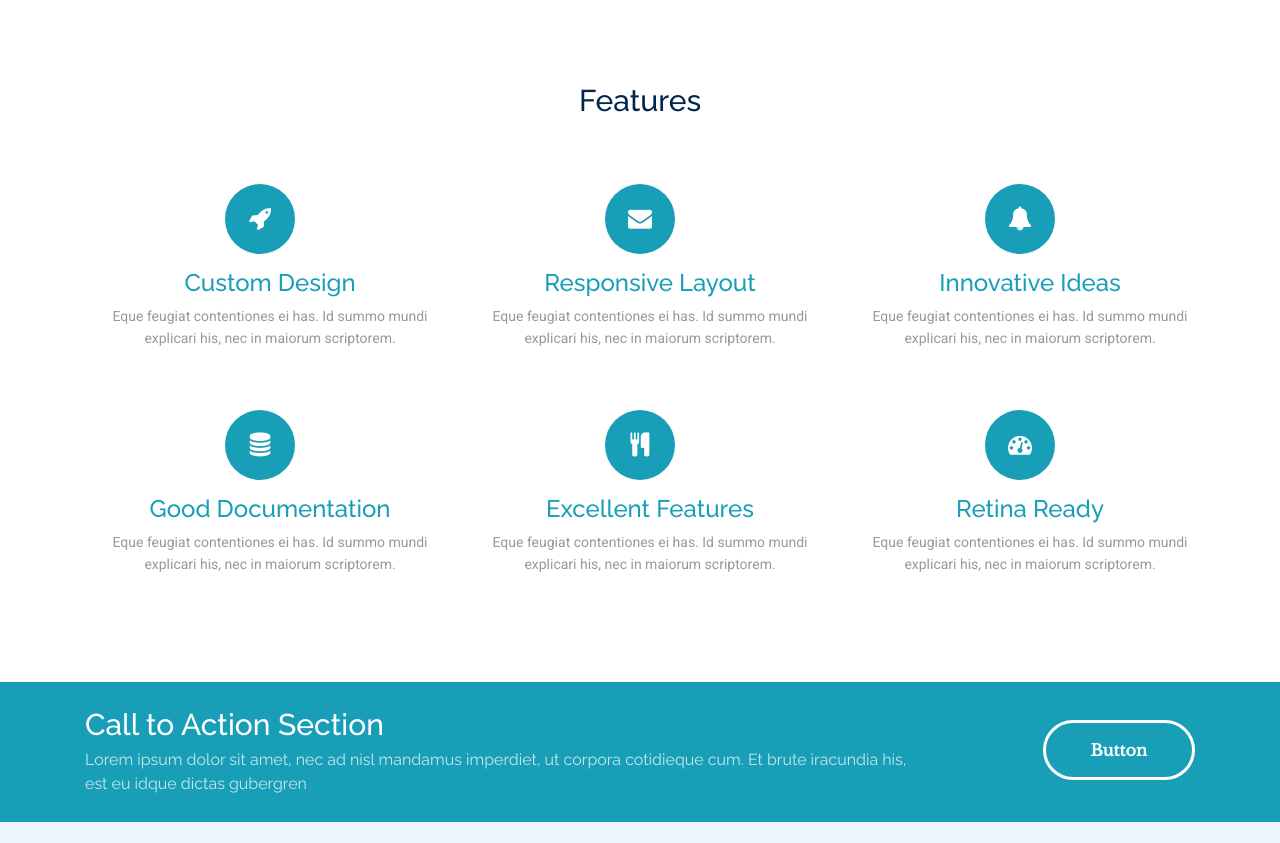
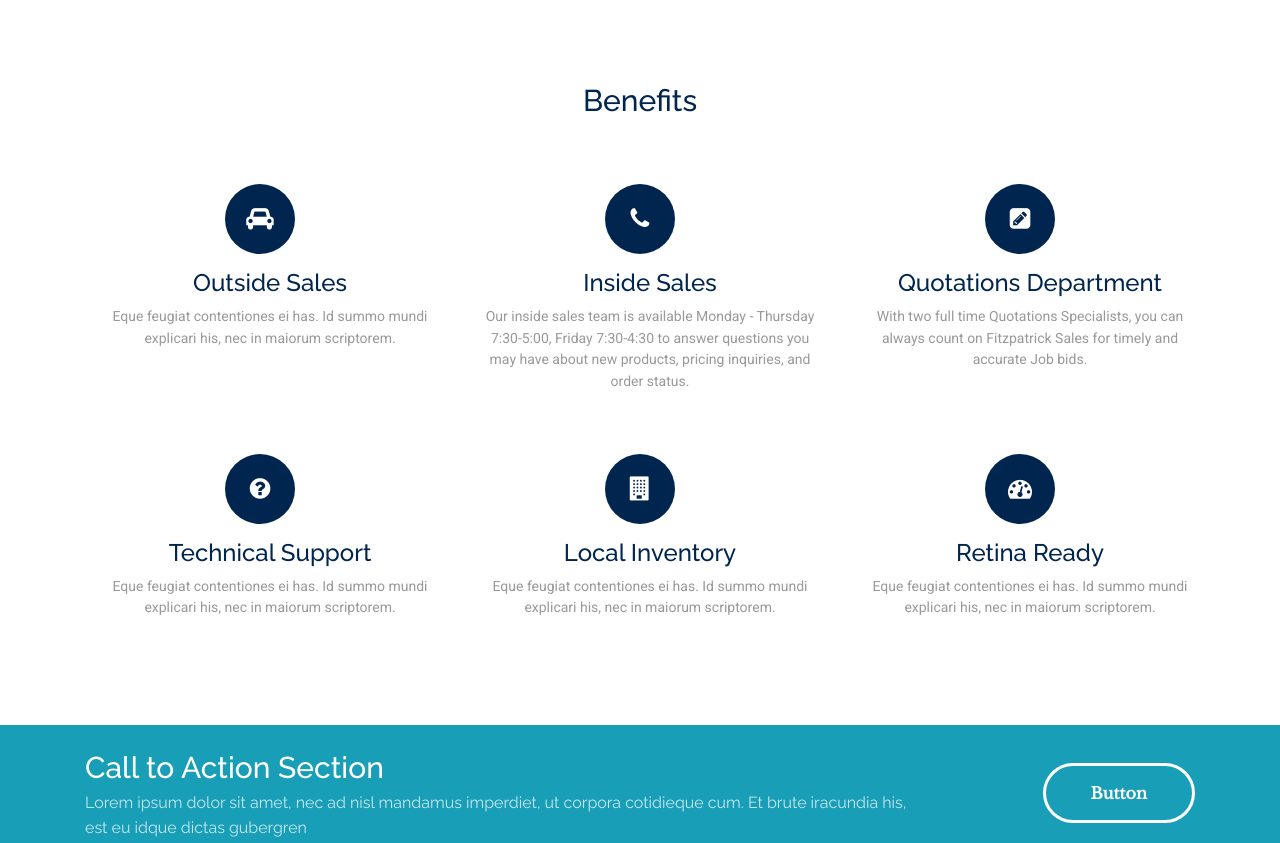
Before and after one commit to b-withers/Fitzpatrick, a plain HTML site: page index.html in a window 1280 px wide. Shown: the part 1957-2800 px from the top of the page. Drawn offline with nearby package versions, Linux system fonts and the light colour scheme.

Commit message:
benefits

```diff
--- a/css/style.css
+++ b/css/style.css
@@ -313,7 +313,7 @@ a:hover {
   text-decoration: none;
   display: inline-block;
   color: #fff;
-  font-family: "Roboto", Helvetica, Arial, sans-serif;
+  font-family: 'Libre Baskerville', serif;
   font-weight: 300;
   font-size: 15px;
   outline: none;
@@ -521,6 +521,10 @@ body.mobile-nav-active #mobile-nav-toggle {
   padding-top: 85px;
 }
 
+#parra{
+  font-size: 18px;
+}
+
 .block h2 {
   text-transform: uppercase;
   margin-bottom: 15px;
@@ -560,7 +564,7 @@ body.mobile-nav-active #mobile-nav-toggle {
   width: 70px;
   height: 70px;
   margin-bottom: 15px;
-  background: #199EB8;
+  background: rgb(0, 37, 78);
   color: #fff;
   font-size: 24px;
   text-align: center;
@@ -570,7 +574,7 @@ body.mobile-nav-active #mobile-nav-toggle {
 }
 
 .feature-col h3 {
-  color: #199EB8;
+  color: rgb(0, 37, 78);
 }
 
 .feature-col p {
--- a/index.html
+++ b/index.html
@@ -167,8 +167,8 @@
         Why should you and your customers trust Fitzpatrick Sales?
       </h2>
 
-    <p class="container">
-      Lorem ipsum dolor sit amet, consectetur adipisicing elit, sed do eiusmod tempor incididunt ut labore et dolore magna aliqua. Ut enim ad minim veniam, quis nostrud exercitation ullamco laboris nisi ut aliquip ex ea commodo consequat.
+    <p class="container" id="parra">
+      With 150 years combined experience, a full time quotations department, inside sales, and outside sales team, Fitzpatrick Sales can meet any of the needs you may have. Do you need training? Technical Support? Order Status? The Team at Fitzpatrick Sales is always available to help!
     </p>
     <!-- <img alt="Bell - A perfect theme" class="gadgets-img hidden-md-down" src="img/gadgets.png"> -->
   </div>
@@ -178,7 +178,7 @@
   <section class="features" id="features">
     <div class="container">
       <h2 class="text-center">
-          Features
+          Benefits
         </h2>
 
       <div class="row">
@@ -186,13 +186,13 @@
           <div class="card card-block text-center">
             <div>
               <div class="feature-icon">
-                <span class="fa fa-rocket"></span>
+                <span class="fa fa-car"></span>
               </div>
             </div>
 
             <div>
               <h3>
-                  Custom Design
+                  Outside Sales
                 </h3>
 
               <p>
@@ -206,13 +206,55 @@
           <div class="card card-block text-center">
             <div>
               <div class="feature-icon">
-                <span class="fa fa-envelope"></span>
+                <span class="fa fa-phone"></span>
               </div>
             </div>
 
             <div>
               <h3>
-                  Responsive Layout
+                  Inside Sales
+                </h3>
+
+              <p>
+                Our inside sales team is available Monday - Thursday 7:30-5:00, Friday 7:30-4:30 to answer questions you may have about new products, pricing inquiries, and order status.
+              </p>
+            </div>
+          </div>
+        </div>
+
+        <div class="feature-col col-lg-4 col-xs-12">
+          <div class="card card-block text-center">
+            <div>
+              <div class="feature-icon">
+                <span class="fa fa-pencil-square"></span>
+              </div>
+            </div>
+
+            <div>
+              <h3>
+                  Quotations Department
+                </h3>
+
+              <p>
+                With two full time Quotations Specialists, you can always count on Fitzpatrick Sales for timely and accurate Job bids.
+              </p>
+            </div>
+          </div>
+        </div>
+      </div>
+
+      <div class="row">
+        <div class="feature-col col-lg-4 col-xs-12">
+          <div class="card card-block text-center">
+            <div>
+              <div class="feature-icon">
+                <span class="fa fa-question-circle"></span>
+              </div>
+            </div>
+
+            <div>
+              <h3>
+                  Technical Support
                 </h3>
 
               <p>
@@ -226,55 +268,13 @@
           <div class="card card-block text-center">
             <div>
               <div class="feature-icon">
-                <span class="fa fa-bell"></span>
+                <span class="fa fa-building"></span>
               </div>
             </div>
 
             <div>
               <h3>
-                  Innovative Ideas
-                </h3>
-
-              <p>
-                Eque feugiat contentiones ei has. Id summo mundi explicari his, nec in maiorum scriptorem.
-              </p>
-            </div>
-          </div>
-        </div>
-      </div>
-
-      <div class="row">
-        <div class="feature-col col-lg-4 col-xs-12">
-          <div class="card card-block text-center">
-            <div>
-              <div class="feature-icon">
-                <span class="fa fa-database"></span>
-              </div>
-            </div>
-
-            <div>
-              <h3>
-                  Good Documentation
-                </h3>
-
-              <p>
-                Eque feugiat contentiones ei has. Id summo mundi explicari his, nec in maiorum scriptorem.
-              </p>
-            </div>
-          </div>
-        </div>
-
-        <div class="feature-col col-lg-4 col-xs-12">
-          <div class="card card-block text-center">
-            <div>
-              <div class="feature-icon">
-                <span class="fa fa-cutlery"></span>
-              </div>
-            </div>
-
-            <div>
-              <h3>
-                  Excellent Features
+                  Local Inventory
                 </h3>
 
               <p>
```
